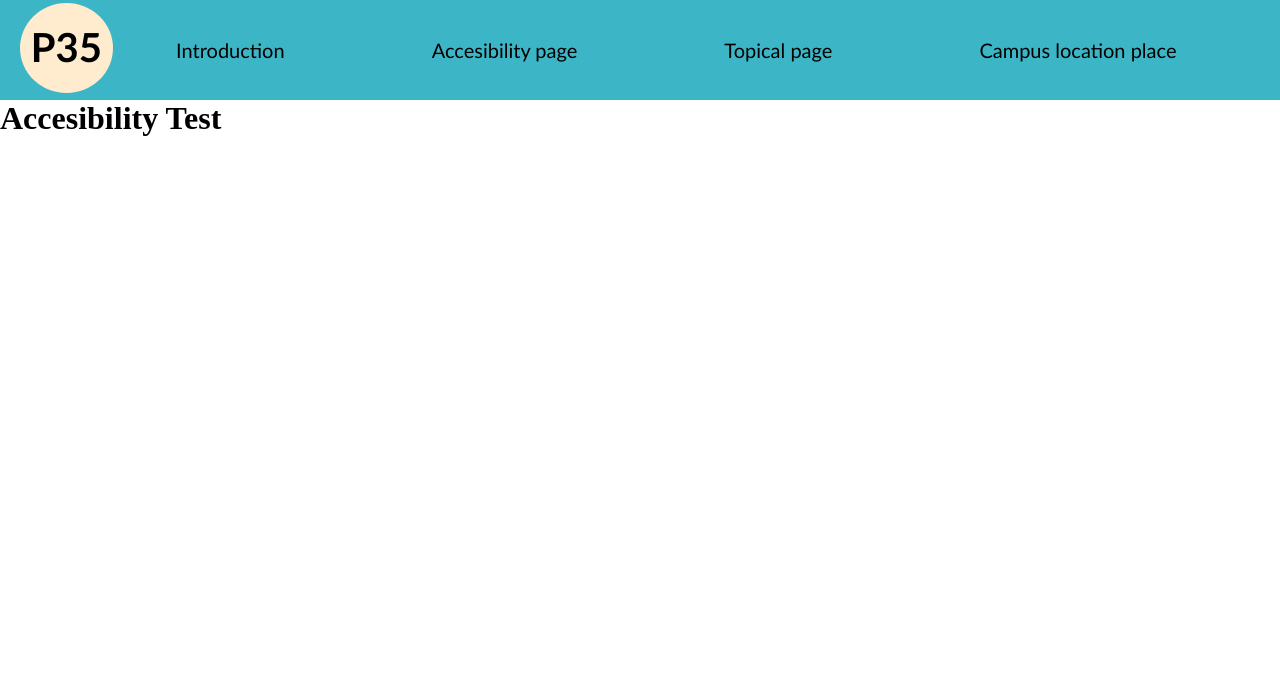
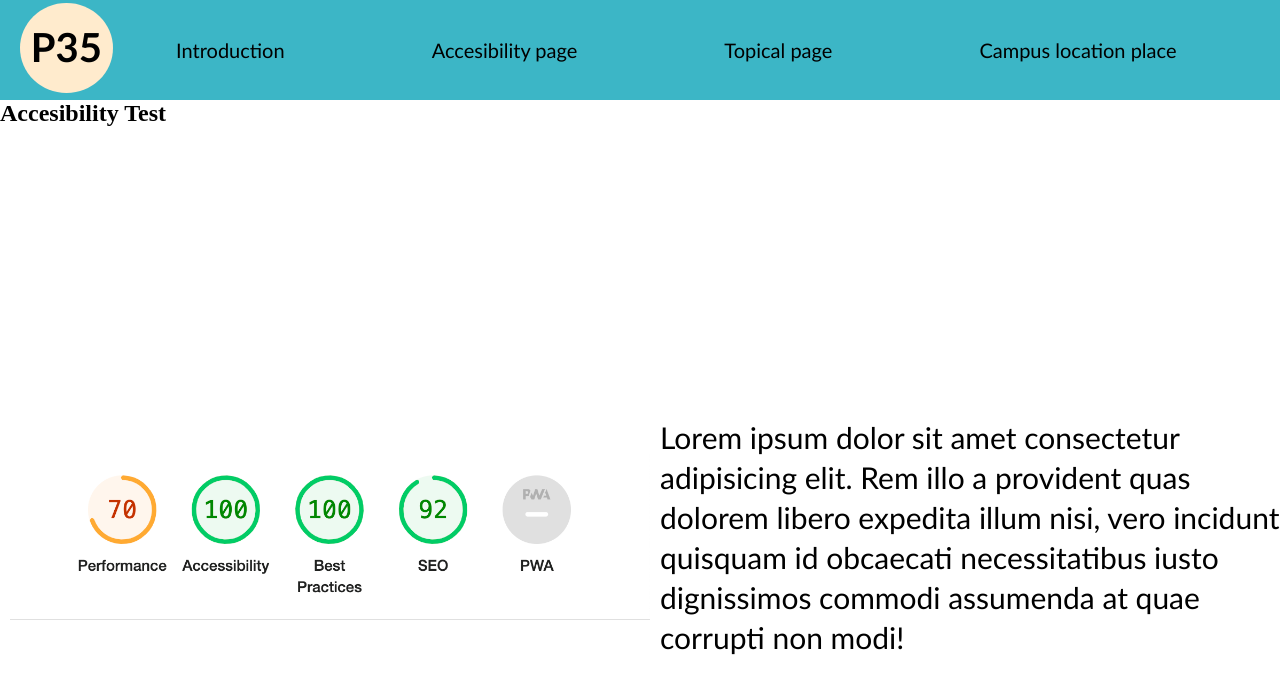
Before and after one commit to hennyrush/1200-Exam, a plain HTML site: page accesibility.html in a window 1280 px wide. Drawn offline with Linux system fonts and the light colour scheme.

Commit message:
Lagt til mer på accesibility page

```diff
--- a/accesibility.html
+++ b/accesibility.html
@@ -6,7 +6,9 @@
     <title>Accesibility</title>
     <link rel="stylesheet" href="main.css">
 </head>
+
 <body>
+  <header>
     <nav>
         <div class="sirkel-logo">
       <div class="logo">P35</div>
@@ -19,8 +21,28 @@
       </ul>
     </nav>
 
-    <div class="accesibility-boks"></div>
-    <h1> Accesibility Test</h1>
+  <main>
+    <section class="header-side2">
+      <h1>Accesibility Test</h1>
+    </section>
+
+    <section class= "testresultat-container">
+      <figure class="resultat-bilde">
+        <img src="images/lighthouse.jpg" alt="lighthouse test resultater">
+      </figure>
+      <article class="resultat-tekst">
+        <p>
+          Lorem ipsum dolor sit amet consectetur adipisicing elit.
+          Rem illo a provident quas dolorem libero expedita illum nisi, vero incidunt quisquam id obcaecati necessitatibus iusto dignissimos commodi assumenda at quae corrupti non modi!
+        </p>
+
+      </article>
+    </section>
+
+  </main>
+
+
+
 
 </body>
 
--- a/main.css
+++ b/main.css
@@ -69,12 +69,11 @@ nav li { /* Fjerner punkt elementer i nav bar */
 
 /*SIDE 1 INDEX */
 #index_image { /* Første bilde på index side */
-    max-height: 750px;
-    min-height: 170px;
+    height: 750px;
+    width: 100%;
     -o-object-fit: cover;
     object-fit: cover;
     vertical-align: bottom;
-    width: 100%;
 }
 
 .image-container{ /* Denne klassen brukes til å stilisere en "container" som inneholder tekst nederst på første bilde */
@@ -164,7 +163,7 @@ nav li { /* Fjerner punkt elementer i nav bar */
     color: #fff;
 }
 
-.container { /* En "container" som definerer område der et bilde og tekst skal plasserers ved siden av hverandre */
+.container { /* En "container" som definerer område der bilde nr 2 og tekst skal plasserers ved siden av hverandre */
     min-height: 100vh;
     width: 100%;
     display: flex;
@@ -234,13 +233,37 @@ font-family: Optima;
 
 /* SIDE 2 ACCESIBILITY */
 
-.accessibility-boks {
-  width: 300px;
-  border: 15px solid green;
-  padding: 50px;
-  margin: 20px;
+.header-side2 h1 {
+justify-content: center;
 }
 
+.testresultat-container {
+  min-height: 100vh;
+  width: 100%;
+  display: flex;
+  align-items: center;
+  justify-content: center;
+  background-color:#ffffff3c;
+}
+
+.resultat-bilde {
+  margin: 10px;
+
+}
+
+.resultat-bilde img {
+  width: 50vw;
+    height: 100vh;
+    display: block;
+    object-fit:contain;
+    object-position: center;
+}
+
+.resultat-tekst {
+  font-size: 30px;
+  font-family: Optima;
+  line-height: 40px;
+}
 
 
 
```
Also changed, not shown: index.html (+2 -1 lines), images/lighthouse.jpg (added).
